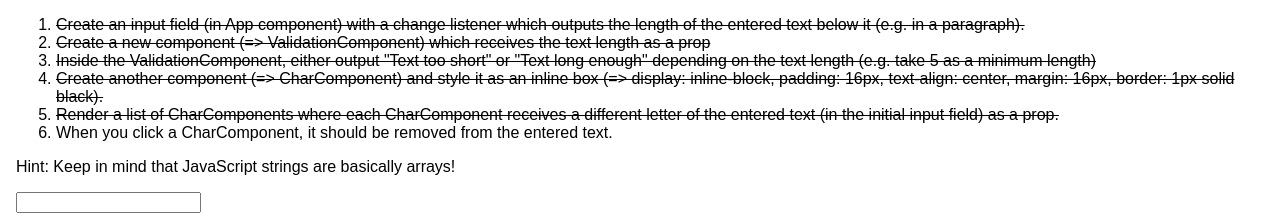
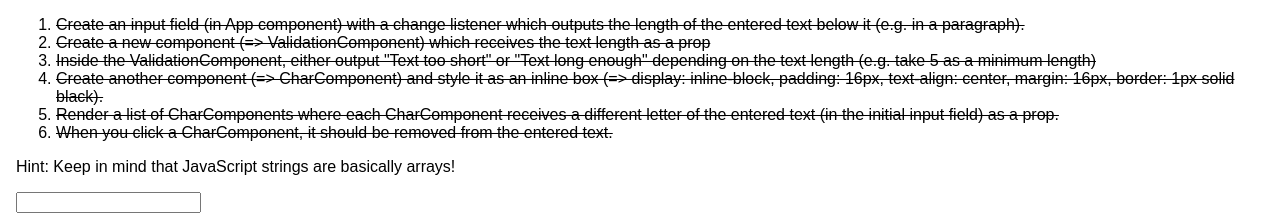
Before and after one commit to Jason-Carrillo/react-exercises, a React (Create React App) app in the folder src/lists-conditionals--assignment-problem/: page / in a window 1280 px wide. Shown: the top 215 px of the page. Built offline with nearby package versions, Linux system fonts and the light colour scheme.

Commit message:
added strike

```diff
--- a/src/lists-conditionals--assignment-problem/src/App.js
+++ b/src/lists-conditionals--assignment-problem/src/App.js
@@ -30,6 +30,7 @@ class App extends Component {
         charString.splice(charIndex, 1);
 
         this.setState({inputString: charString.join("")})
+
     }
 
 
@@ -54,7 +55,7 @@ class App extends Component {
             <li><strike>Inside the ValidationComponent, either output "Text too short" or "Text long enough" depending on the text length (e.g. take 5 as a minimum length)</strike></li>
             <li><strike>Create another component (=> CharComponent) and style it as an inline box (=> display: inline-block, padding: 16px, text-align: center, margin: 16px, border: 1px solid black).</strike></li>
             <li><strike>Render a list of CharComponents where each CharComponent receives a different letter of the entered text (in the initial input field) as a prop.</strike></li>
-          <li>When you click a CharComponent, it should be removed from the entered text.</li>
+            <li><strike>When you click a CharComponent, it should be removed from the entered text.</strike></li>
         </ol>
         <p>Hint: Keep in mind that JavaScript strings are basically arrays!</p>
 
```
Also changed, not shown: 1 other file (tests, documents, lock files or other folders).
